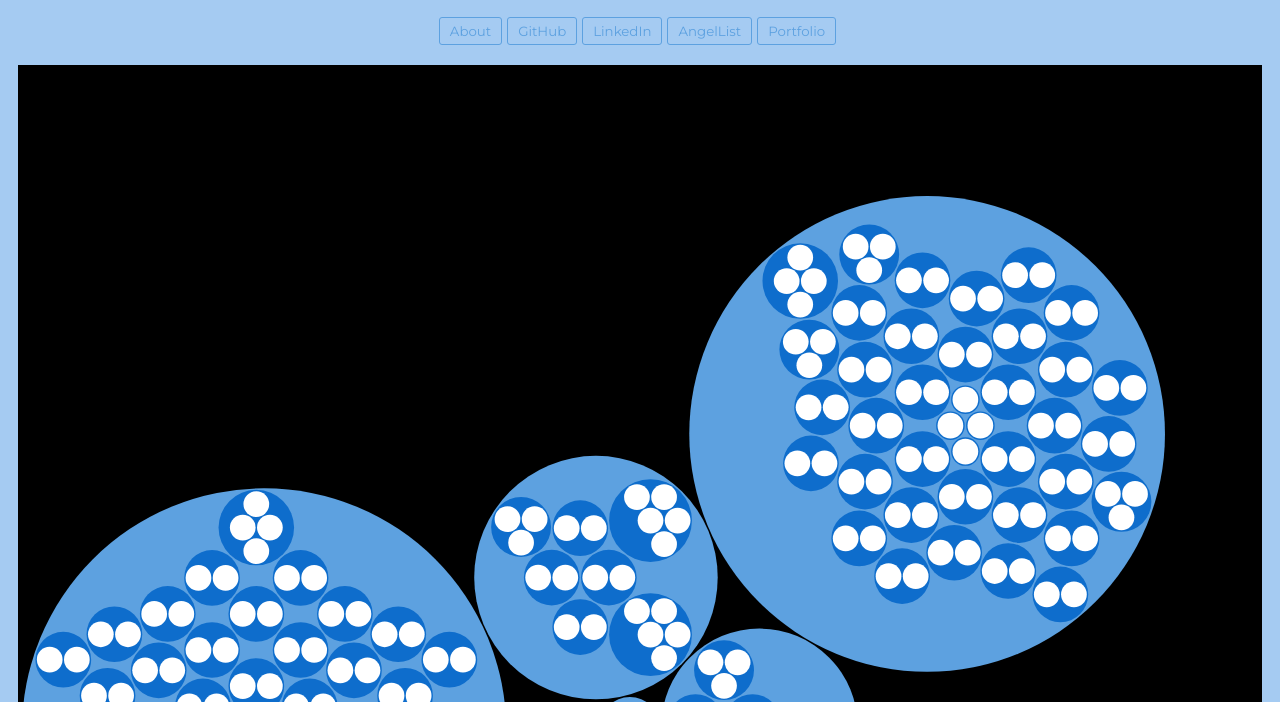
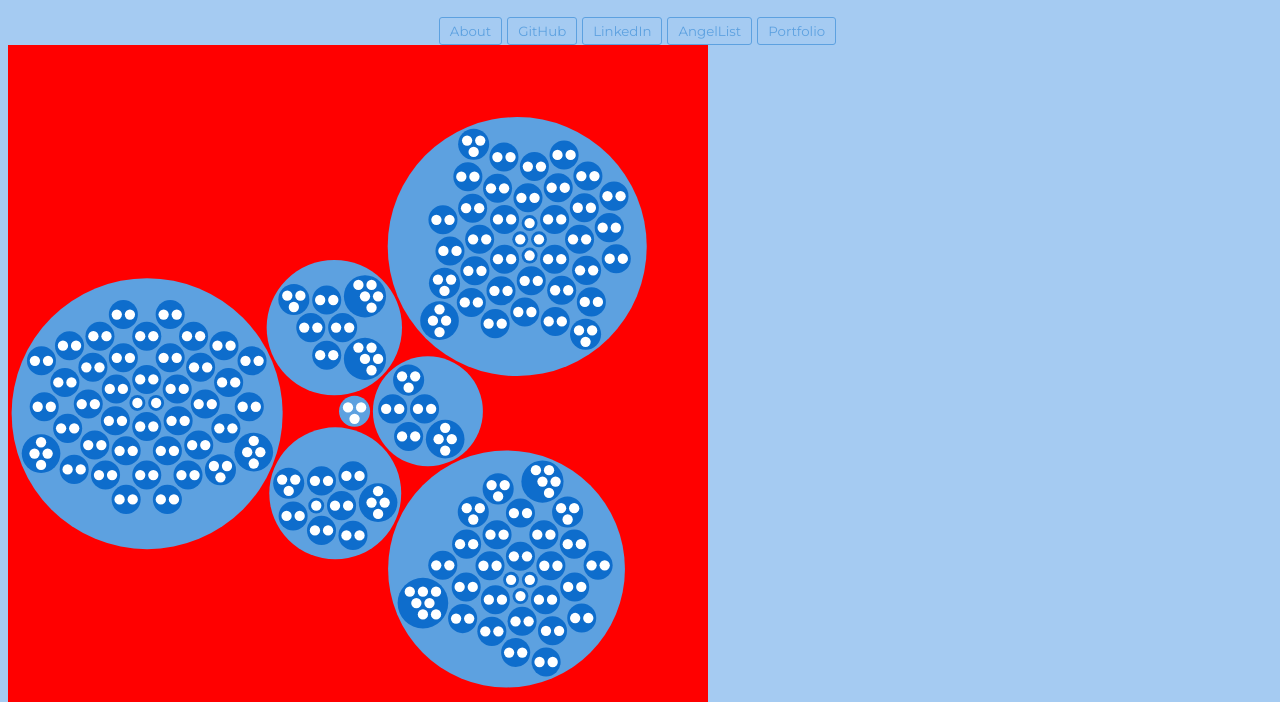
Before and after one commit to laurelisthompson/CityConnect, a website built with webpack: page index.html in a window 1280 px wide. Shown: the part 98-800 px from the top of the page. Built offline with nearby package versions, Linux system fonts and the light colour scheme.

Commit message:
update style attr and create styling scss for svg

```diff
--- a/index.html
+++ b/index.html
@@ -47,6 +47,9 @@
     </div>
 
     <script src="./dist/main.js"></script>
+
+    <div id="d3map">
+    </div>
 </body>
 
 </html>
--- a/src/index.js
+++ b/src/index.js
@@ -3,7 +3,7 @@ import graphicMap from './scripts/map';
 
 window.addEventListener("DOMContentLoaded", () => {
     //display d3 mapping
-    let mapping = document.querySelector("body").appendChild(graphicMap());
+    let mapping = document.querySelector("#d3map").appendChild(graphicMap());
 
     //open and close modal when about is clicked
     let openModal = document.getElementById('open-modal');
--- a/src/scripts/map.js
+++ b/src/scripts/map.js
@@ -16,10 +16,11 @@ export default graphicMap => {
 
 	let svg = d3.create("svg");
 	svg = svg.attr("viewBox", [`-${width/2} -${height/2} ${width} ${height}`]);
-	svg = svg.style("display", "block");
-	svg = svg.style("margin", "20px 10px");
+	svg = svg.attr("class", "svg-content");
+	// svg = svg.style("display", "block");
+	// svg = svg.style("margin", "20px 10px");
 	// svg = svg.style("background-color", "rgb(165, 203, 242)");
-	svg = svg.style("background-color", "rgb(0, 0, 0)");
+	// svg = svg.style("background-color", "rgb(0, 0, 0)");
 	// svg = svg.style("background-color", "red");
 	svg = svg.on("click", (event) => zoom(event, root));
 
@@ -123,7 +124,7 @@ const pack = (dataObj) => {
 	//creates new pack layout and sets size and padding values
 	const packInstance = d3.pack();
 	packInstance.size([width, height]);
-	packInstance.padding(1);
+	packInstance.padding(5);
 
 	//create root node by passing into d3 hierarchy, calculating value and sorting by nodes values
 	const rootNode = d3.hierarchy(dataObj);
--- a/src/styles/index.scss
+++ b/src/styles/index.scss
@@ -2,6 +2,7 @@
 
 @import "./navbar.scss";
 @import "./modal.scss";
+@import "./svg.scss";
 
 button:hover {
   cursor: pointer;
--- /dev/null
+++ b/src/styles/svg.scss
@@ -0,0 +1,13 @@
+#d3map {
+  svg {
+    background-color: red;
+    height: 700px;
+  }
+
+  .svg-content {
+    display: inline-block;
+    position: relative;
+    vertical-align: middle;
+    overflow: hidden;
+  }
+}
```
